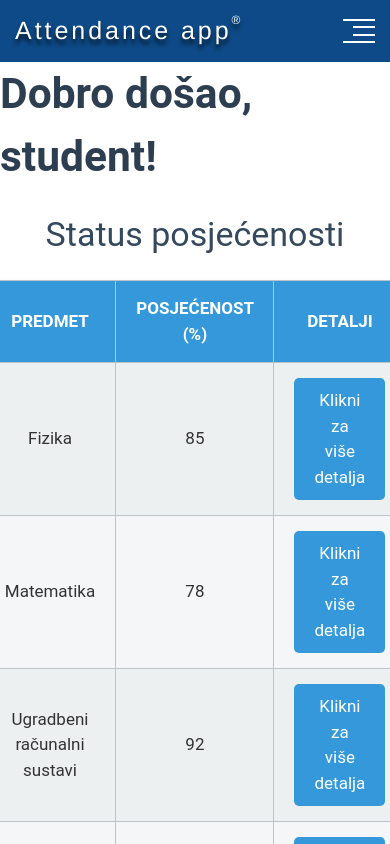
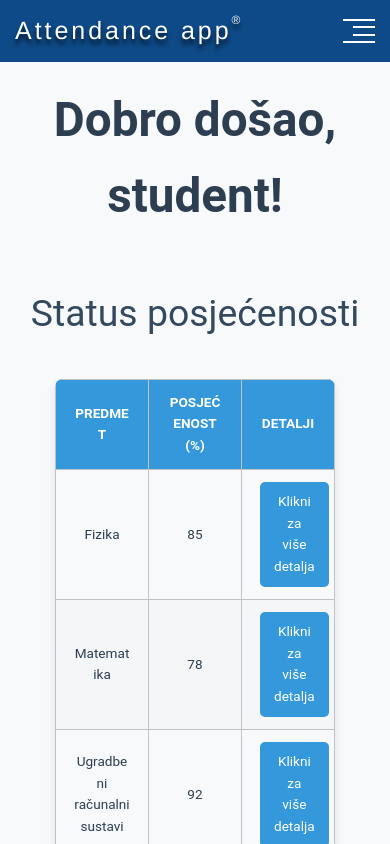
Before and after one commit to sstrinic/URS-seminar, a Next.js app: page /student-status in a window 390 px wide. Shown: the top 844 px of the page. Built offline with nearby package versions, Linux system fonts and the light colour scheme.

Commit message:
Update student-status.module.css

```diff
--- a/app/student-status/student-status.module.css
+++ b/app/student-status/student-status.module.css
@@ -1,97 +1,215 @@
+/* Glavni kontejner za status studenta */
 .studentStatusContainer {
     display: flex;
     flex-direction: column;
     align-items: center;
-    justify-content: center;
-    min-height: 80vh;
-    background-color: white;
+    padding: 20px;
+    background-color: #f7f9fb;
     font-family: 'Roboto', sans-serif;
-    color: #333;
+    color: #2c3e50;
+    line-height: 1.6;
+    min-height: 100vh;
 }
 
+/* Glavni naslov stranice */
 .studentStatusContainer h1 {
     margin-bottom: 20px;
-    font-size: 2.5em;
+    font-size: 2.8em;
     color: #2c3e50;
     font-weight: bold;
+    text-align: center;
 }
 
+/* Podnaslov za tablicu */
 .studentStatusContainer h2 {
-    margin-bottom: 20px;
-    font-size: 2em;
+    margin-top: 30px;
+    margin-bottom: 15px;
+    font-size: 2.2em;
     color: #34495e;
+    text-align: center;
 }
 
+/* Kontejner za tablicu */
+.tableWrapper {
+    display: flex;
+    justify-content: center;
+    width: 100%;
+    margin-top: 20px;
+    overflow-x: auto; /* Omogućava pomicanje tablice u horizontalnom smjeru */
+}
+
+/* Tablica */
 .studentStatusContainer table {
     width: 70%;
     border-collapse: collapse;
     box-shadow: 0 4px 8px rgba(0, 0, 0, 0.1);
-    background-color: #ecf0f1;
     border-radius: 8px;
     overflow: hidden;
+    table-layout: auto; /* Omogućava automatsko prilagođavanje širine kolona */
 }
 
+/* Glava tablice (naslovi) */
 .studentStatusContainer th,
 .studentStatusContainer td {
     padding: 15px 20px;
     border: 1px solid #bdc3c7;
     text-align: center;
     font-size: 1em;
-    position: relative;
 }
 
+/* Stil za naslove u tablici */
 .studentStatusContainer th {
     background-color: #3498db;
-    color: #fff;
+    color: #ffffff;
     font-weight: 600;
     text-transform: uppercase;
 }
 
+/* Svi parni redovi imaju svijetlu pozadinu */
 .studentStatusContainer tr:nth-child(even) {
     background-color: #f4f6f7;
 }
 
-.courseRow {
-    position: relative;
-}
-
+/* Stil za dugmadi za detalje */
 .detailsButton {
     background-color: #3498db;
-    color: #fff;
+    color: #ffffff;
     border: none;
-    padding: 10px 20px;
+    padding: 10px 15px;
     border-radius: 5px;
     cursor: pointer;
-    font-size: 1em;
+    font-size: 0.8em;  /* Smanjenje fonta za manji ekran */
+    transition: background-color 0.3s ease;
+    display: block;
+    margin: 0 auto; /* Centriranje gumba unutar ćelije */
 }
 
 .detailsButton:hover {
     background-color: #2980b9;
 }
 
-.courseDetails {
-    margin-top: 20px;
-    padding: 15px;
-    border: 1px solid #bdc3c7;
-    background-color: #fff;
-    box-shadow: 0 4px 8px rgba(0, 0, 0, 0.1);
-    text-align: left;
+/* Stil za redove tablice kad se pređe mišem */
+.subjectRow:hover {
+    background-color: #ecf0f1;
+    transition: background-color 0.3s ease;
+}
+
+/* Modal za detalje profesora */
+.modalOverlay {
+    position: fixed;
+    top: 0;
+    left: 0;
+    right: 0;
+    bottom: 0;
+    background-color: rgba(0, 0, 0, 0.5);  /* Tamna pozadina */
+    display: flex;
+    justify-content: center;
+    align-items: center;
+    z-index: 1000;
+}
+
+/* Modal sadržaj */
+.modalContent {
+    background-color: #ffffff;
+    padding: 20px;
     border-radius: 8px;
-    font-size: 1em;
+    width: 50%;
+    box-shadow: 0 4px 10px rgba(0, 0, 0, 0.1);
+    text-align: center;
     position: relative;
 }
 
+/* Gumb za zatvaranje modala */
 .closeButton {
+    background-color: #e74c3c;
+    color: #ffffff;
+    border: none;
+    padding: 10px 20px;
+    border-radius: 5px;
+    cursor: pointer;
+    font-size: 1em;
     position: absolute;
     top: 10px;
     right: 10px;
-    background-color: transparent;
-    border: none;
-    font-size: 1.2em;
-    cursor: pointer;
-    color: #333;
 }
 
 .closeButton:hover {
-    color: #e74c3c;
+    background-color: #c0392b;
 }
+
+/* Media Queries za responsivnost */
+
+/* Za uređaje manja od 400px */
+@media screen and (max-width: 400px) {
+    .studentStatusContainer table {
+        width: 100%;  /* Tablica zauzima cijeli ekran */
+        font-size: 0.8em;  /* Smanjivanje fonta */
+        table-layout: fixed;  /* Fiksni raspored stupaca */
+    }
+
+    .studentStatusContainer th,
+    .studentStatusContainer td {
+        padding: 8px 10px;  /* Manji padding */
+        word-wrap: break-word;  /* Omogućava prelamanje dugih riječi */
+        overflow-wrap: break-word;
+    }
+
+    .detailsButton {
+        padding: 8px 12px;
+        font-size: 0.8em;
+        display: block;
+        margin: 0 auto; /* Centriranje gumba unutar ćelije */
+    }
+}
+
+/* Za uređaje manja od 600px */
+@media screen and (max-width: 600px) {
+    .studentStatusContainer table {
+        width: 100%;
+    }
+
+    .studentStatusContainer th,
+    .studentStatusContainer td {
+        padding: 10px 12px;
+        font-size: 0.9em;
+    }
+
+    .detailsButton {
+        padding: 8px 12px;
+        font-size: 0.9em;
+    }
+}
+
+/* Za uređaje manja od 1024px */
+@media screen and (max-width: 1024px) {
+    .studentStatusContainer table {
+        width: 80%;
+    }
+
+    .studentStatusContainer th,
+    .studentStatusContainer td {
+        padding: 12px 18px;
+        font-size: 1em;
+    }
+
+    .detailsButton {
+        padding: 9px 14px;
+        font-size: 1em;
+    }
+
+    .modalContent {
+        width: 60%;
+    }
+}
+
+/* Za desktop uređaje (šire od 1024px) */
+@media screen and (min-width: 1025px) {
+    .studentStatusContainer table {
+        width: 70%;
+    }
+
+    .studentStatusContainer th,
+    .studentStatusContainer td {
+        padding: 15px 20px;
+    }
+}
```
